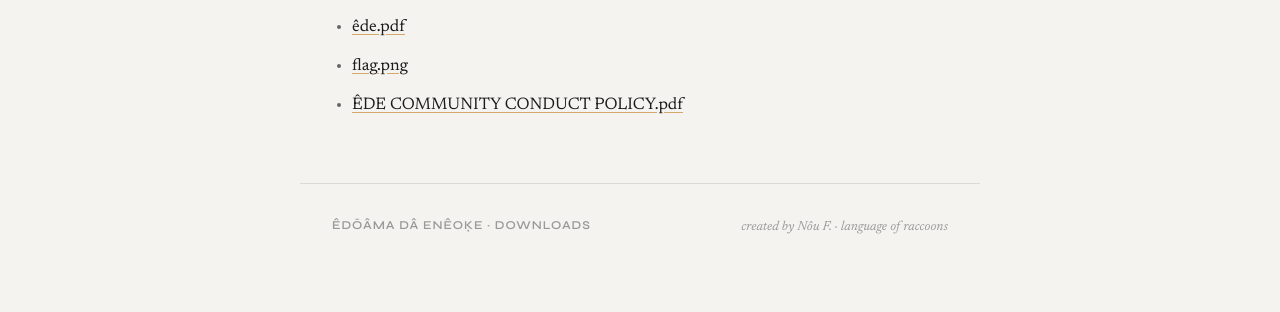
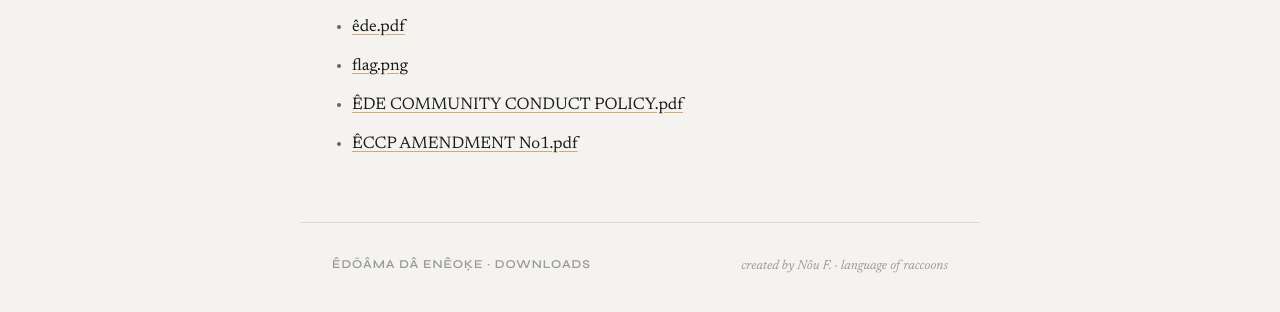
Before and after one commit to edoamalang/edoamalang.github.io, a plain HTML site: page downloads/index.html in a window 1280 px wide. Shown: the part 208-520 px from the top of the page. Drawn offline with Linux system fonts and the light colour scheme.

Commit message:
Update index.html

```diff
--- a/downloads/index.html
+++ b/downloads/index.html
@@ -73,6 +73,7 @@
       <li><a href="./êde.pdf">êde.pdf</a></li>
       <li><a href="./flag.png">flag.png</a></li>
       <li><a href="./ÊDE COMMUNITY CONDUCT POLICY.pdf">ÊDE COMMUNITY CONDUCT POLICY.pdf</a></li>
+      <li><a href="./ÊCCP AMENDMENT No1.pdf">ÊCCP AMENDMENT No1.pdf</a></li>
     </ul>
   </div>
 
```
